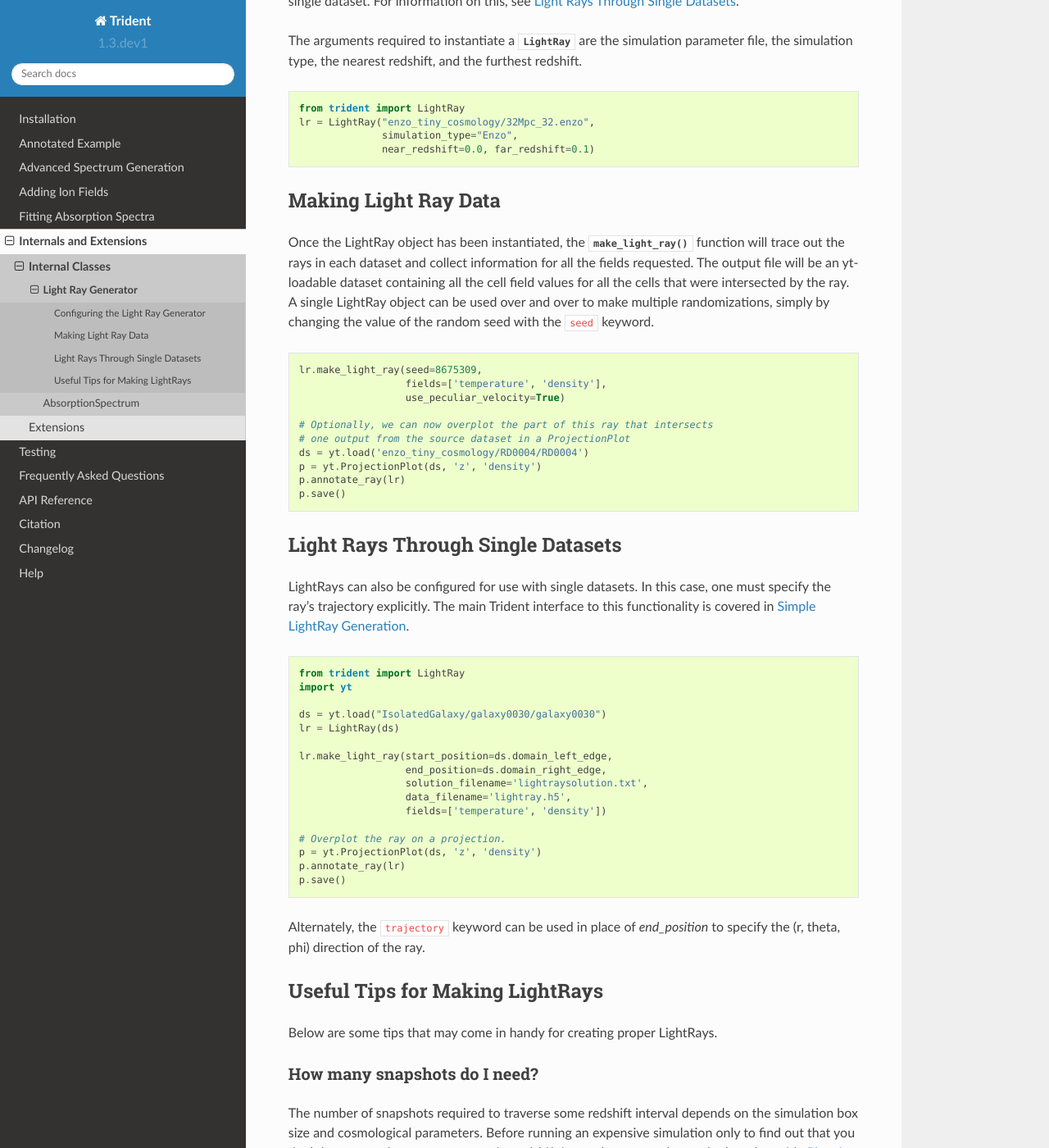
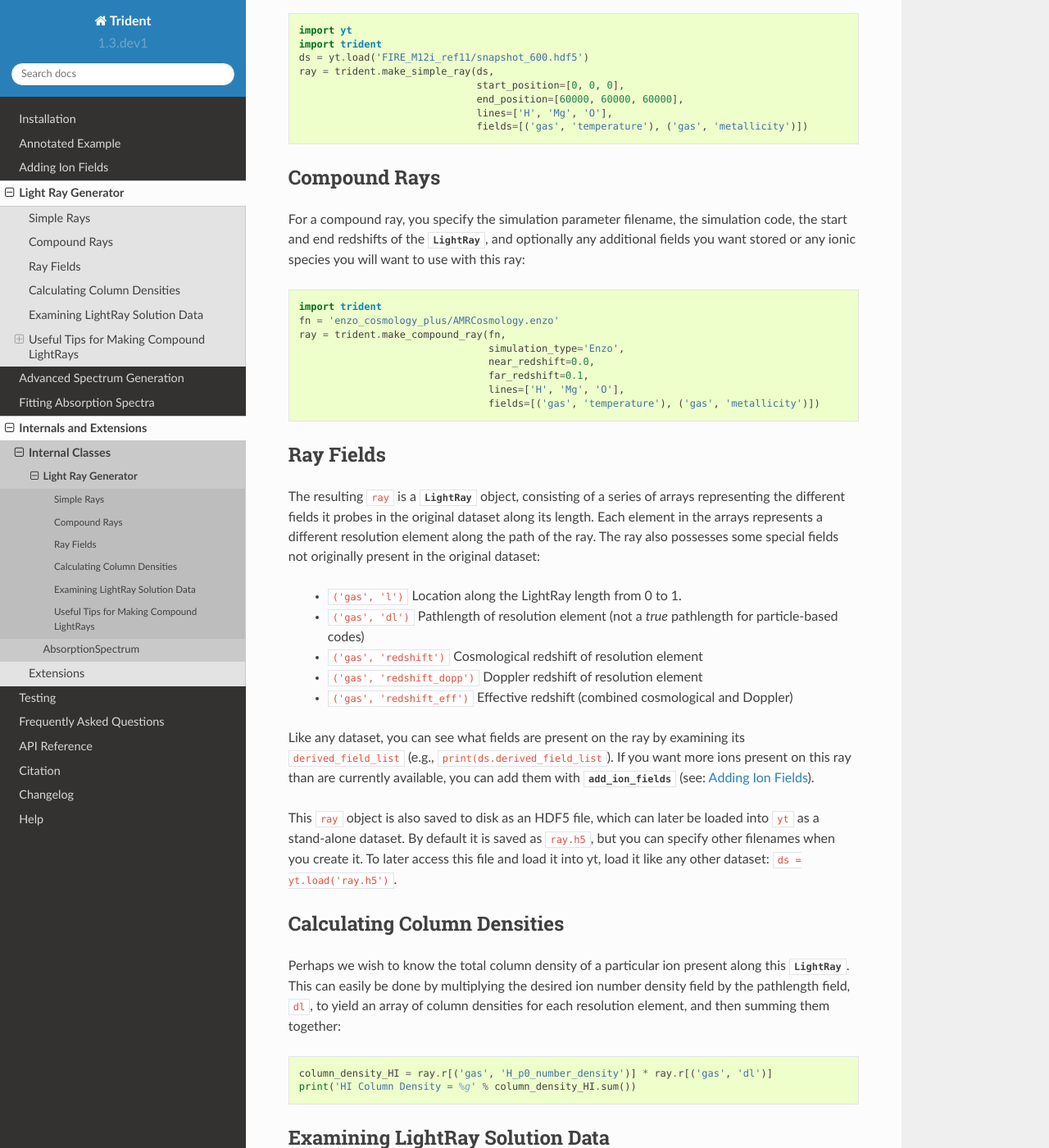
Before and after one commit to trident-project/trident, a Sphinx documentation site: the page built from doc/source/light_ray_generator.rst, in a window 1280 px wide and 1400 px high, scrolled down 815 px. Shown: the whole window at 82% size. Built offline with Sphinx 7.4.7 and the Read the Docs theme 2.0.0, drawn with Linux system fonts in a browser that asks for light colours; formulas are drawn with MathJax 3; some of the changed text lies outside the part shown.

Commit message:
Updating Light Ray Docs

```diff
--- a/doc/source/index.rst
+++ b/doc/source/index.rst
@@ -18,8 +18,9 @@ information, see :ref:`versions`.
 
    installation.rst
    annotated_example.rst
+   ion_balance.rst
+   light_ray_generator.rst
    advanced_spectra.rst
-   ion_balance.rst
    absorption_spectrum_fit.rst
    internals.rst
    testing.rst
--- a/doc/source/light_ray_generator.rst
+++ b/doc/source/light_ray_generator.rst
@@ -10,95 +10,113 @@ larger than the simulation box.
 
 .. image:: _images/lightray.png
 
-A ray segment records the information of all grid cells intersected by the
-ray as well as the path length, ``dl``, of the ray through the cell.  Column
-densities can be calculated by multiplying physical densities by the path
-length.
+The preferred manner for generating rays uses the
+:func:`~trident.ray_generator.make_simple_ray` for
+:class:`~trident.light_ray.LightRay` 's spanning a single dataset
+and
+:func:`~trident.ray_generator.make_compound_ray` for
+:class:`~trident.light_ray.LightRay` 's spanning multiple datasets.
 
-.. _multi-ray:
+Simple Rays
+-----------
 
-Configuring the Light Ray Generator
------------------------------------
+For a simple ray, you specify the dataset to use, the start and end coordinates
+of your 1D line, and then optionally any additional fields you want stored on the
+:class:`~trident.light_ray.LightRay` or optionally any ionic species you will want to
+use with this ray::
 
-Below follows the creation of a light ray from multiple datasets stacked
-together.  The primary Trident interface to this is covered in
-:ref:`compound-ray`.  A light ray can also be made from a single dataset.
-For information on this, see :ref:`single-ray`.
+    import yt
+    import trident
+    ds = yt.load('FIRE_M12i_ref11/snapshot_600.hdf5')
+    ray = trident.make_simple_ray(ds,
+                                  start_position=[0, 0, 0],
+                                  end_position=[60000, 60000, 60000],
+                                  lines=['H', 'Mg', 'O'],
+                                  fields=[('gas', 'temperature'), ('gas', 'metallicity')])
 
-The arguments required to instantiate a :class:`~trident.light_ray.LightRay` are
-the simulation parameter file, the simulation type, the nearest redshift,
-and the furthest redshift.
+Compound Rays
+-------------
 
-.. code-block:: python
+For a compound ray, you specify the simulation parameter filename, the simulation code,
+the start and end redshifts of the :class:`~trident.light_ray.LightRay`, and optionally
+any additional fields you want stored or any ionic species you will want to use with
+this ray::
 
-  from trident import LightRay
-  lr = LightRay("enzo_tiny_cosmology/32Mpc_32.enzo",
-                simulation_type="Enzo",
-                near_redshift=0.0, far_redshift=0.1)
+    import trident
+    fn = 'enzo_cosmology_plus/AMRCosmology.enzo'
+    ray = trident.make_compound_ray(fn,
+                                    simulation_type='Enzo',
+                                    near_redshift=0.0,
+                                    far_redshift=0.1,
+                                    lines=['H', 'Mg', 'O'],
+                                    fields=[('gas', 'temperature'), ('gas', 'metallicity')])
 
-Making Light Ray Data
----------------------
+Ray Fields
+----------
 
-Once the LightRay object has been instantiated, the
-:func:`~trident.light_ray.LightRay.make_light_ray`
-function will trace out the rays in each dataset and collect information for all the
-fields requested.  The output file will be an yt-loadable dataset containing all the
-cell field values for all the cells that were intersected by the ray.  A
-single LightRay object can be used over and over to make multiple
-randomizations, simply by changing the value of the random seed with the
-``seed`` keyword.
+The resulting ``ray`` is a :class:`~trident.light_ray.LightRay` object, consisting of a series
+of arrays representing the different fields it probes in the original dataset along
+its length.  Each element in the arrays represents a different resolution element
+along the path of the ray.  The ray also possesses some special fields not originally
+present in the original dataset:
 
-.. code-block:: python
+    * ``('gas', 'l')`` Location along the LightRay length from 0 to 1.
+    * ``('gas', 'dl')`` Pathlength of resolution element (not a *true* pathlength for particle-based codes)
+    * ``('gas', 'redshift')`` Cosmological redshift of resolution element
+    * ``('gas', 'redshift_dopp')`` Doppler redshift of resolution element
+    * ``('gas', 'redshift_eff')`` Effective redshift (combined cosmological and Doppler)
 
-  lr.make_light_ray(seed=8675309,
-                    fields=['temperature', 'density'],
-                    use_peculiar_velocity=True)
+Like any dataset, you can see what fields are present on the ray by examining its
+``derived_field_list`` (e.g., ``print(ds.derived_field_list``).  If you want more ions
+present on this ray than are currently available, you can add them with
+:class:`~trident.ion_balance.add_ion_fields` (see: :ref:`ion-balance`).
 
-  # Optionally, we can now overplot the part of this ray that intersects
-  # one output from the source dataset in a ProjectionPlot
-  ds = yt.load('enzo_tiny_cosmology/RD0004/RD0004')
-  p = yt.ProjectionPlot(ds, 'z', 'density')
-  p.annotate_ray(lr)
-  p.save()
+This ``ray`` object is also saved to disk as an HDF5 file, which can later be loaded
+into ``yt`` as a stand-alone dataset.  By default it is saved as ``ray.h5``, but you
+can specify other filenames when you create it.  To later access this file and
+load it into yt, load it like any other dataset: ``ds = yt.load('ray.h5')``.
 
-.. _single-ray:
+Calculating Column Densities
+----------------------------
 
-Light Rays Through Single Datasets
-----------------------------------
+Perhaps we wish to know the total column density of a particular ion present along
+this :class:`~trident.light_ray.LightRay`. This can easily be done by multiplying the desired
+ion number density field by the pathlength field, ``dl``, to yield an array of
+column densities for each resolution element, and then summing them together::
 
-LightRays can also be configured for use with single datasets. In this case,
-one must specify the ray's trajectory explicitly.  The main Trident interface
-to this functionality is covered in :ref:`simple-ray`.
+    column_density_HI = ray.r[('gas', 'H_p0_number_density')] * ray.r[('gas', 'dl')]
+    print('HI Column Density = %g' % column_density_HI.sum())
 
-.. code-block:: python
-
-  from trident import LightRay
-  import yt
-
-  ds = yt.load("IsolatedGalaxy/galaxy0030/galaxy0030")
-  lr = LightRay(ds)
-
-  lr.make_light_ray(start_position=ds.domain_left_edge,
-                    end_position=ds.domain_right_edge,
-                    solution_filename='lightraysolution.txt',
-                    data_filename='lightray.h5',
-                    fields=['temperature', 'density'])
-
-  # Overplot the ray on a projection.
-  p = yt.ProjectionPlot(ds, 'z', 'density')
-  p.annotate_ray(lr)
-  p.save()
-
-Alternately, the ``trajectory`` keyword can be used in place of `end_position`
-to specify the (r, theta, phi) direction of the ray.
-
-Useful Tips for Making LightRays
+Examining LightRay Solution Data
 --------------------------------
 
-Below are some tips that may come in handy for creating proper LightRays.
+When a :class:`~trident.light_ray.LightRay` is created, it saves the source information
+from the dataset that produced it in a dictionary, including its filename, its start
+and end points in the original dataset, etc.  This is all accessible when
+you load up the :class:`~trident.light_ray.LightRay` again through the
+``light_ray_solution``::
 
-How many snapshots do I need?
-^^^^^^^^^^^^^^^^^^^^^^^^^^^^^
+    import yt
+    ds = yt.load('ray.h5')
+    print(ds.light_ray_solution)
+
+    [{'end': unyt_array([1., 1., 1.], 'unitary'),
+    'filename': 'snapshot_600.hdf5',
+    'redshift': 0.05,
+    'start': unyt_array([0.48810148, 0.51748806, 0.54316002], 'unitary'),
+    'traversal_box_fraction': unyt_quantity(0.83878521, 'unitary'),
+    'unique_identifier': '1436307563512020127'}]
+
+Useful Tips for Making Compound LightRays
+-----------------------------------------
+
+Below are some tips that may come in handy for creating proper LightRays.  For full
+use of these, you may have to create the :class:`~trident.light_ray.LightRay`
+by hand instead of using the :func:`~trident.ray_generator.make_compound_ray` helper
+function.
+
+How many snapshots do I need for a compound ray?
+^^^^^^^^^^^^^^^^^^^^^^^^^^^^^^^^^^^^^^^^^^^^^^^^
 
 The number of snapshots required to traverse some redshift interval depends
 on the simulation box size and cosmological parameters.  Before running an
```
